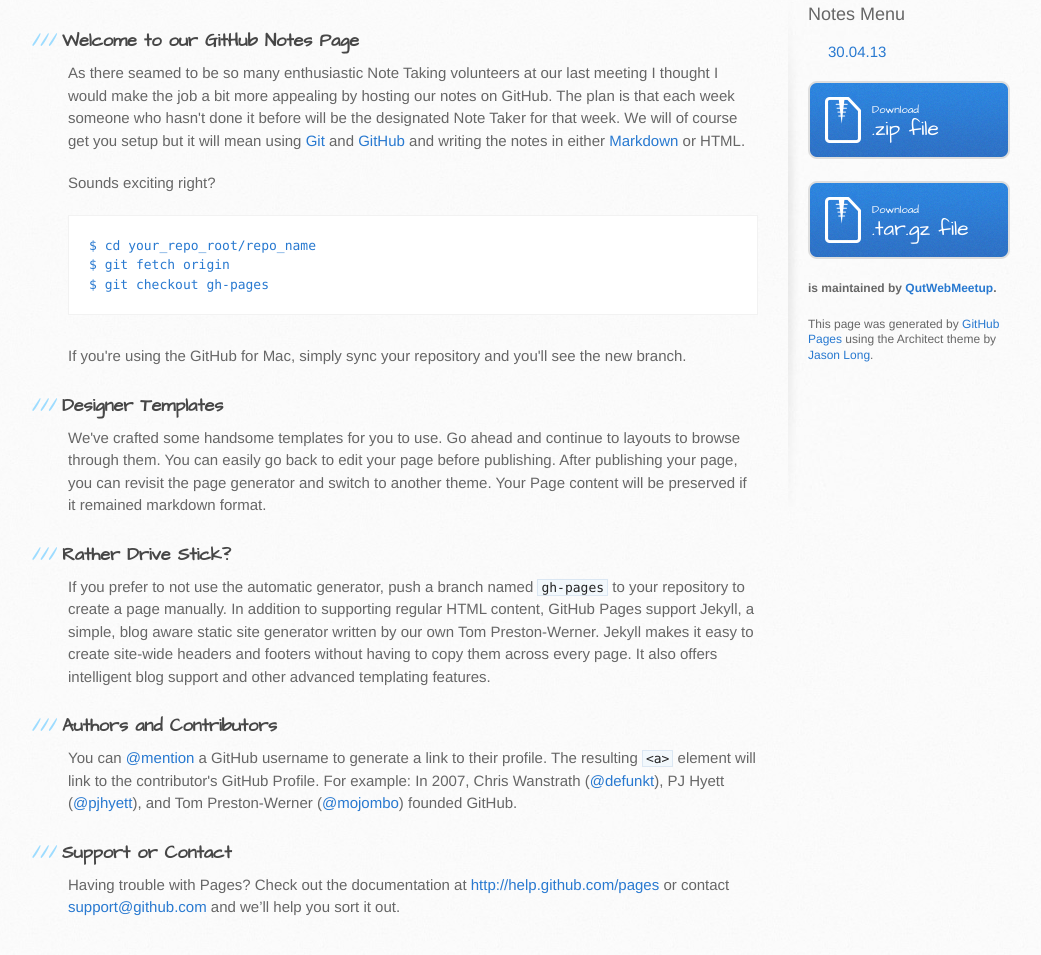
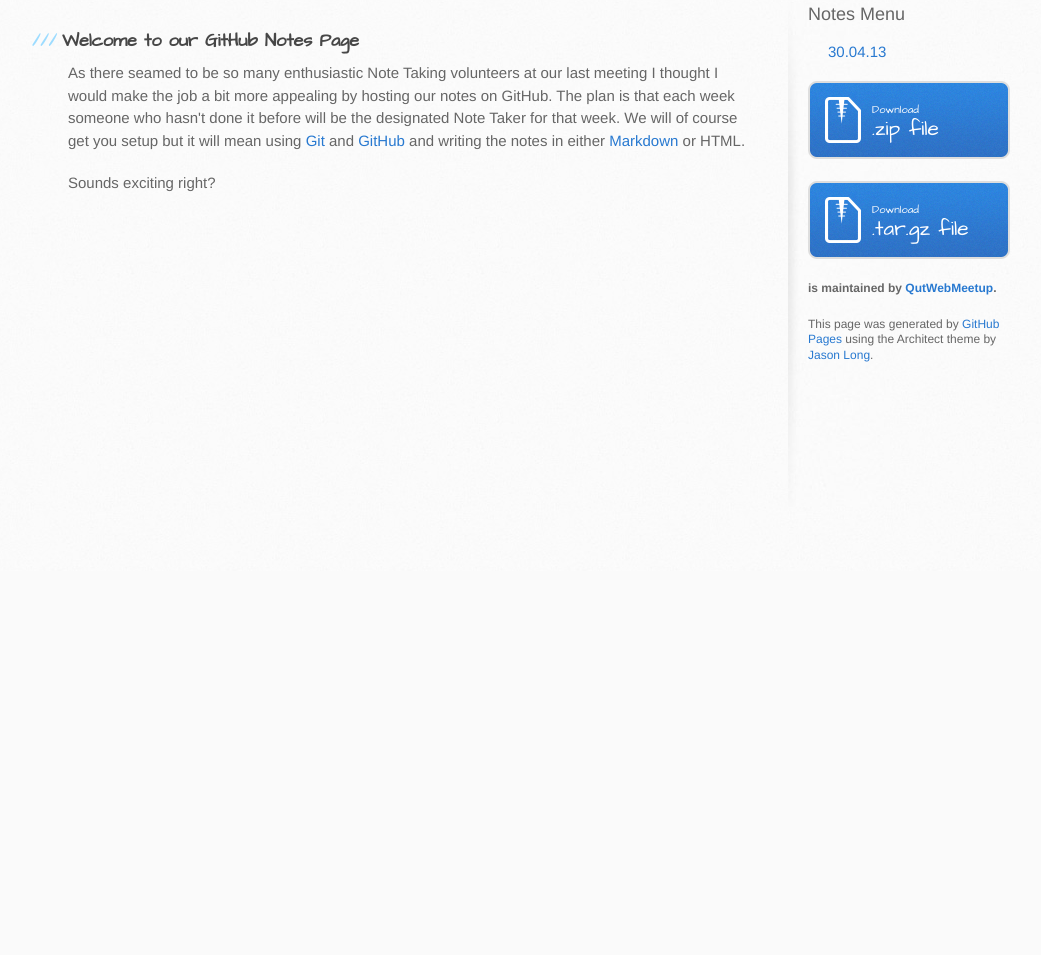
Before and after one commit to QutWebMeetup/Notes, a plain HTML site: page index.html in a window 1280 px wide. Shown: the part 229-1184 px from the top of the page, without its empty margins (102-1143 px from the left). After the commit the page ends 800 px from the top, so only its background shows below. Drawn offline with Linux system fonts and the light colour scheme.

Commit message:
removed defult text from homepage

```diff
--- a/index.html
+++ b/index.html
@@ -34,28 +34,6 @@
 
 <p>Sounds exciting right?</p>
 
-<pre><code>$ cd your_repo_root/repo_name
-$ git fetch origin
-$ git checkout gh-pages
-</code></pre>
-
-<p>If you're using the GitHub for Mac, simply sync your repository and you'll see the new branch.</p>
-
-<h3>Designer Templates</h3>
-
-<p>We've crafted some handsome templates for you to use. Go ahead and continue to layouts to browse through them. You can easily go back to edit your page before publishing. After publishing your page, you can revisit the page generator and switch to another theme. Your Page content will be preserved if it remained markdown format.</p>
-
-<h3>Rather Drive Stick?</h3>
-
-<p>If you prefer to not use the automatic generator, push a branch named <code>gh-pages</code> to your repository to create a page manually. In addition to supporting regular HTML content, GitHub Pages support Jekyll, a simple, blog aware static site generator written by our own Tom Preston-Werner. Jekyll makes it easy to create site-wide headers and footers without having to copy them across every page. It also offers intelligent blog support and other advanced templating features.</p>
-
-<h3>Authors and Contributors</h3>
-
-<p>You can <a href="https://github.com/blog/821" class="user-mention">@mention</a> a GitHub username to generate a link to their profile. The resulting <code>&lt;a&gt;</code> element will link to the contributor's GitHub Profile. For example: In 2007, Chris Wanstrath (<a href="https://github.com/defunkt" class="user-mention">@defunkt</a>), PJ Hyett (<a href="https://github.com/pjhyett" class="user-mention">@pjhyett</a>), and Tom Preston-Werner (<a href="https://github.com/mojombo" class="user-mention">@mojombo</a>) founded GitHub.</p>
-
-<h3>Support or Contact</h3>
-
-<p>Having trouble with Pages? Check out the documentation at <a href="http://help.github.com/pages">http://help.github.com/pages</a> or contact <a href="mailto:support@github.com">support@github.com</a> and we’ll help you sort it out.</p>
         </section>
 
         <aside id="sidebar">
```
